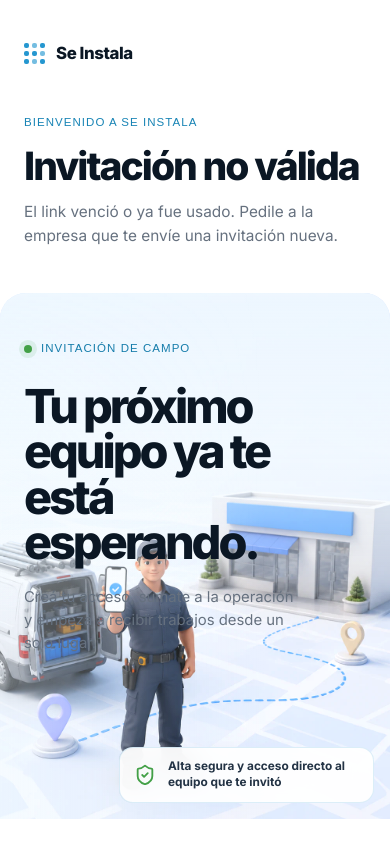
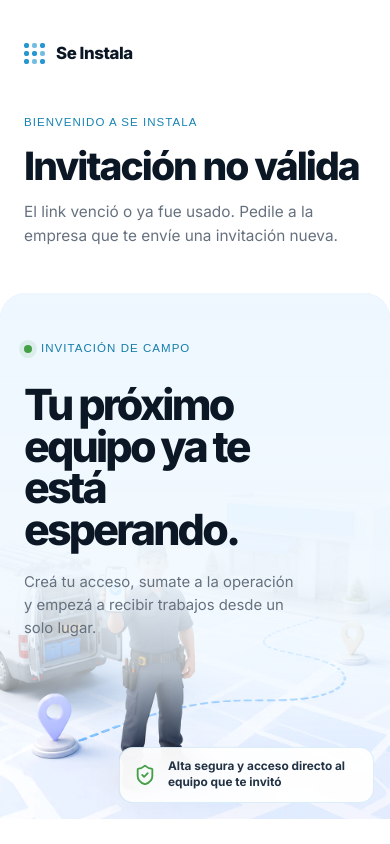
Before and after one commit to DrSaturno/saasinstalaciones, a Next.js app: page /invite/1 in a window 390 px wide. Built offline with nearby package versions, Linux system fonts and the light colour scheme; no server answers; a web font is replaced by a local one.

Commit message:
fix(invite): improve mobile visual contrast

```diff
--- a/components/invite/invitation.module.css
+++ b/components/invite/invitation.module.css
@@ -259,12 +259,22 @@
   }
 
   .visualCopy h2 {
-    font-size: clamp(2.7rem, 12vw, 3.5rem);
+    font-size: clamp(2.45rem, 11vw, 3.25rem);
   }
 
   .visualCopy p {
     max-width: 30ch;
     font-size: 0.93rem;
+  }
+
+  .visualVeil {
+    background: linear-gradient(
+      180deg,
+      rgb(238 247 255 / 98%) 0%,
+      rgb(241 249 255 / 96%) 54%,
+      rgb(241 249 255 / 70%) 72%,
+      transparent 88%
+    );
   }
 
   .securityBadge {
```
